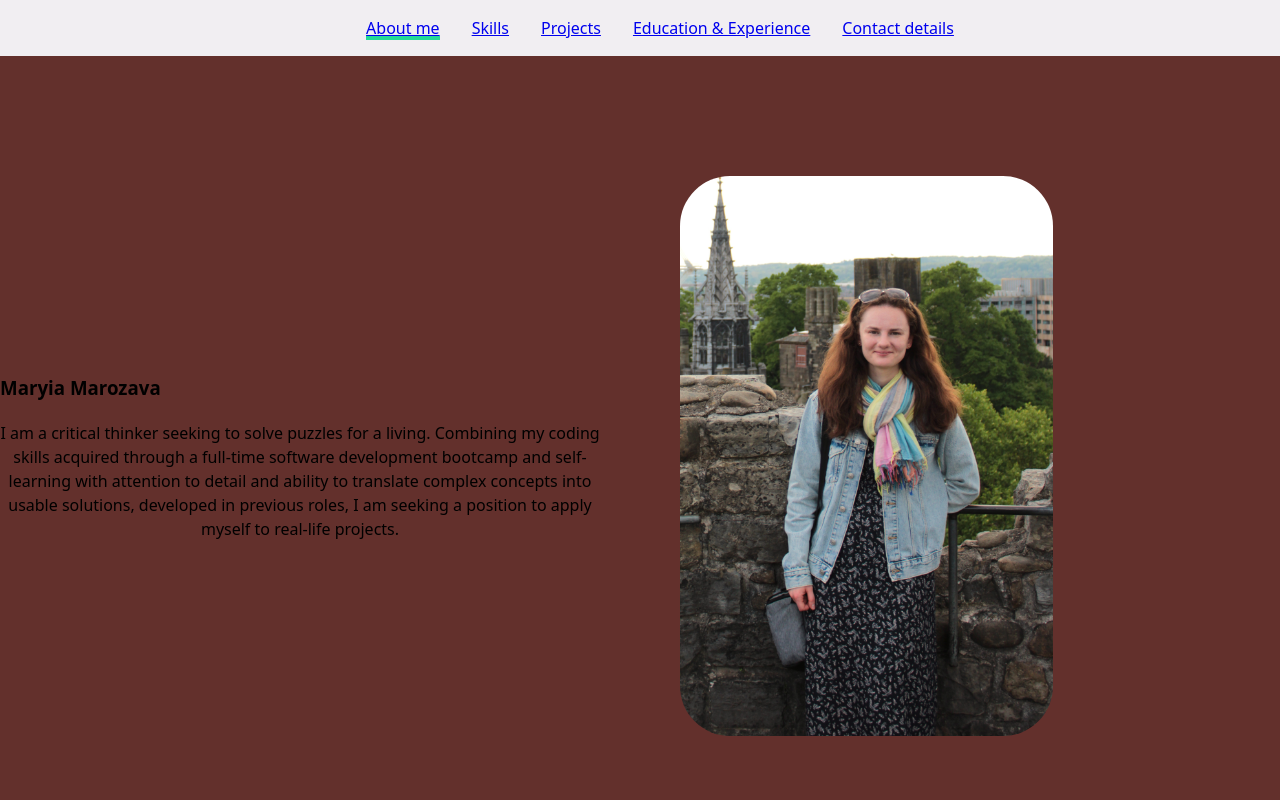
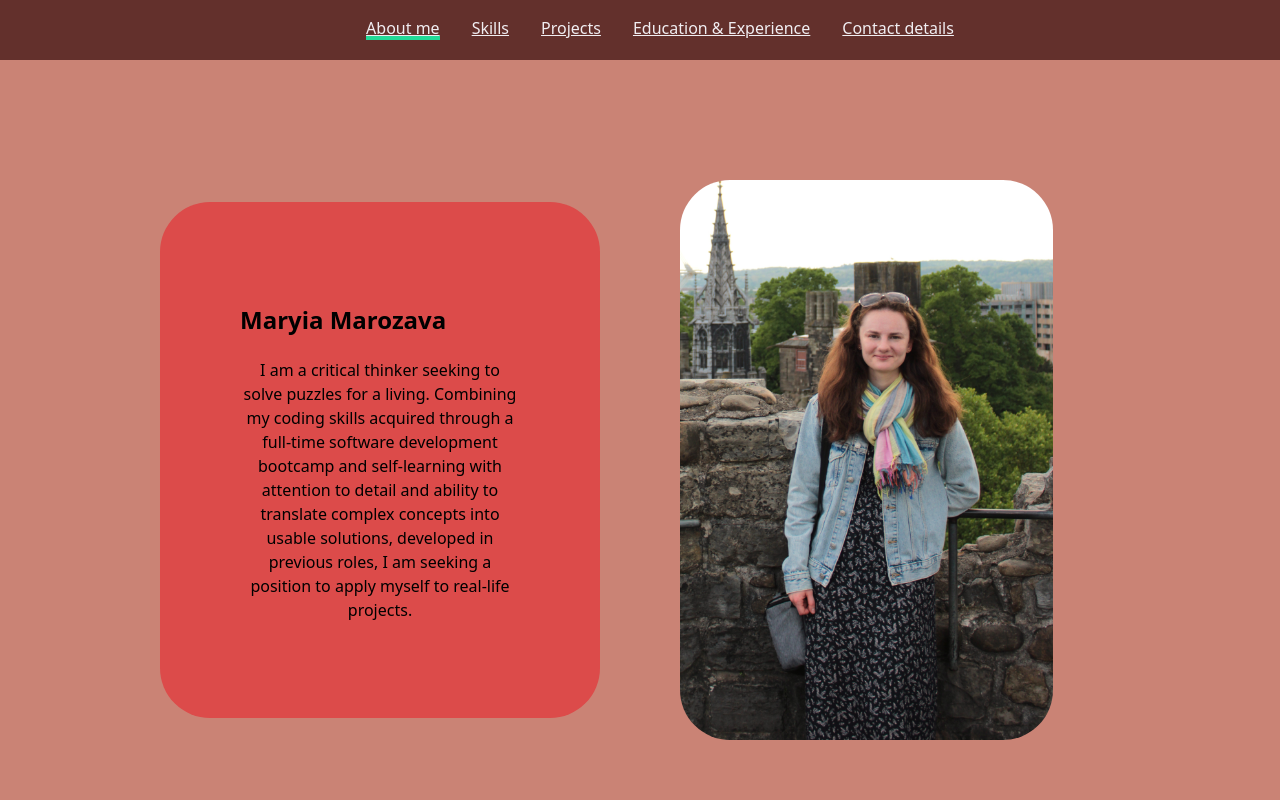
Before and after one commit to marmaryia/portfolio-website, a React (Vite) app: page / in a window 1280 px wide. Shown: the top 800 px of the page. Built offline with nearby package versions, Linux system fonts and the light colour scheme.

Commit message:
add colours to sections

```diff
--- a/src/App.jsx
+++ b/src/App.jsx
@@ -39,16 +39,14 @@ function App() {
   }, []);
 
   return (
-    <section>
+    <main className="main-container">
       <Header visibleSection={visibleSection} />
-      <main>
       <About refCallback={refCallback} />
       <Skills refCallback={refCallback} />
       <Projects refCallback={refCallback} />
       <EducationExperience refCallback={refCallback} />
       <ContactDetails refCallback={refCallback} />
     </main>
-    </section>
   );
 }
 
--- a/src/components/About.jsx
+++ b/src/components/About.jsx
@@ -7,7 +7,7 @@ function About({ refCallback }) {
       id="about"
       ref={refCallback}
     >
-      <div>
+      <div className="about-text">
         <h1>Maryia Marozava</h1>
         <p>
           I am a critical thinker seeking to solve puzzles for a living.
--- a/src/index.css
+++ b/src/index.css
@@ -9,7 +9,9 @@
   -moz-osx-font-smoothing: grayscale;
 
   --primary-color: #f1eef2;
-  --background-color: #63302c;
+  --background-color: #ca8375;
+  --header-color: #63302c;
+  --accent-color: #dc4b4a;
 
   background-color: var(--background-color);
 }
--- a/src/styles/About.css
+++ b/src/styles/About.css
@@ -4,6 +4,12 @@
   gap: 5em;
 }
 
+.about-text {
+  background-color: var(--accent-color);
+  padding: 5em;
+  border-radius: 50px;
+}
+
 .profile-img {
   height: 70vh;
   border-radius: 50px;
--- a/src/styles/App.css
+++ b/src/styles/App.css
@@ -11,8 +11,13 @@ body {
 
 #root {
   margin: 0;
+  text-align: center;
+}
 
-  text-align: center;
+.main-container {
+  display: flex;
+  flex-direction: column;
+  align-items: center;
 }
 
 .main-section {
@@ -21,6 +26,8 @@ body {
   flex-direction: column;
   justify-content: center;
   align-items: center;
+  scroll-margin-top: 60px;
+  width: 75%;
 }
 
 h1,
--- a/src/styles/Header.css
+++ b/src/styles/Header.css
@@ -1,19 +1,25 @@
 header {
   position: sticky;
   top: 0;
-  background-color: var(--primary-color);
+  background-color: var(--header-color);
+  height: 60px;
+  width: 100%;
+  z-index: 1;
 }
 
 .header-list {
   list-style-type: none;
   display: inline-flex;
-
   justify-content: end;
   gap: 2em;
 }
 
 .header-list li {
   position: relative;
+}
+
+.header-list li a {
+  color: var(--primary-color);
 }
 
 .header-list li::before {
```
Lines whose indentation alone changed are shown as unchanged.
